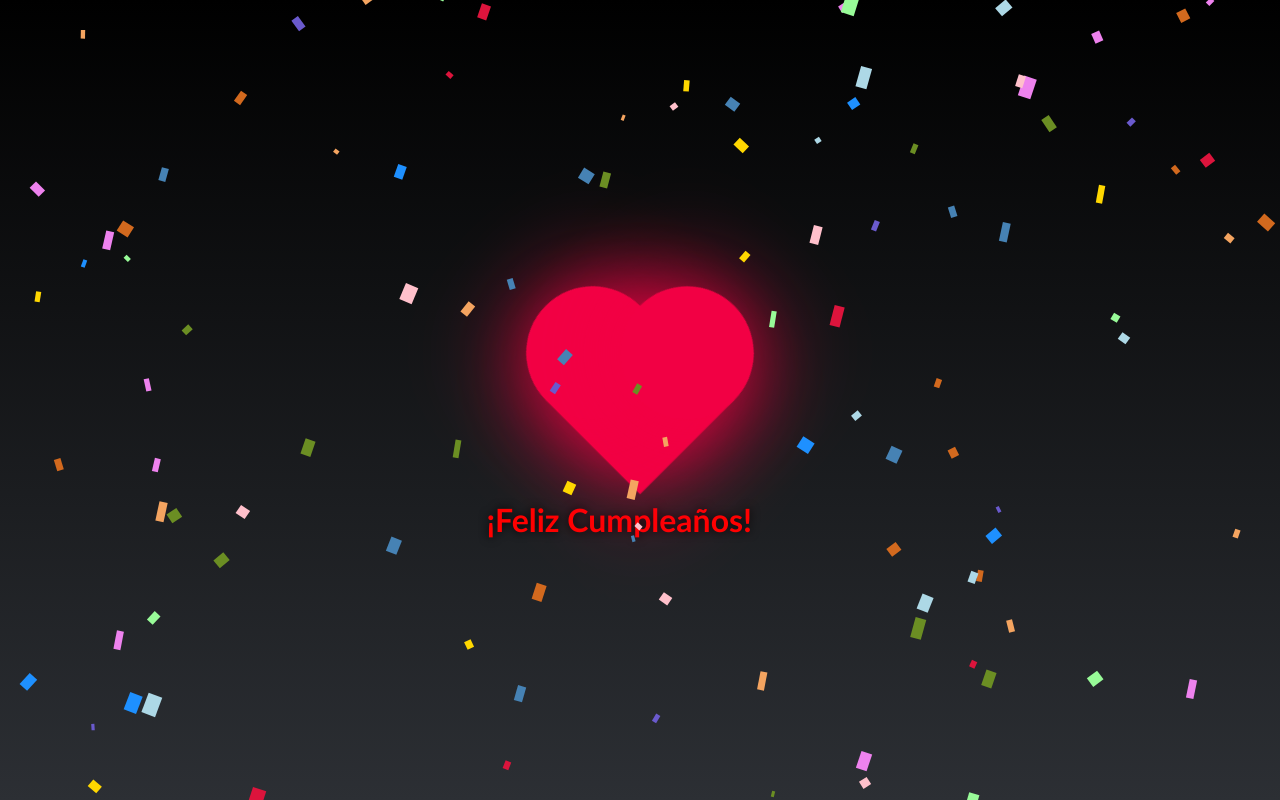
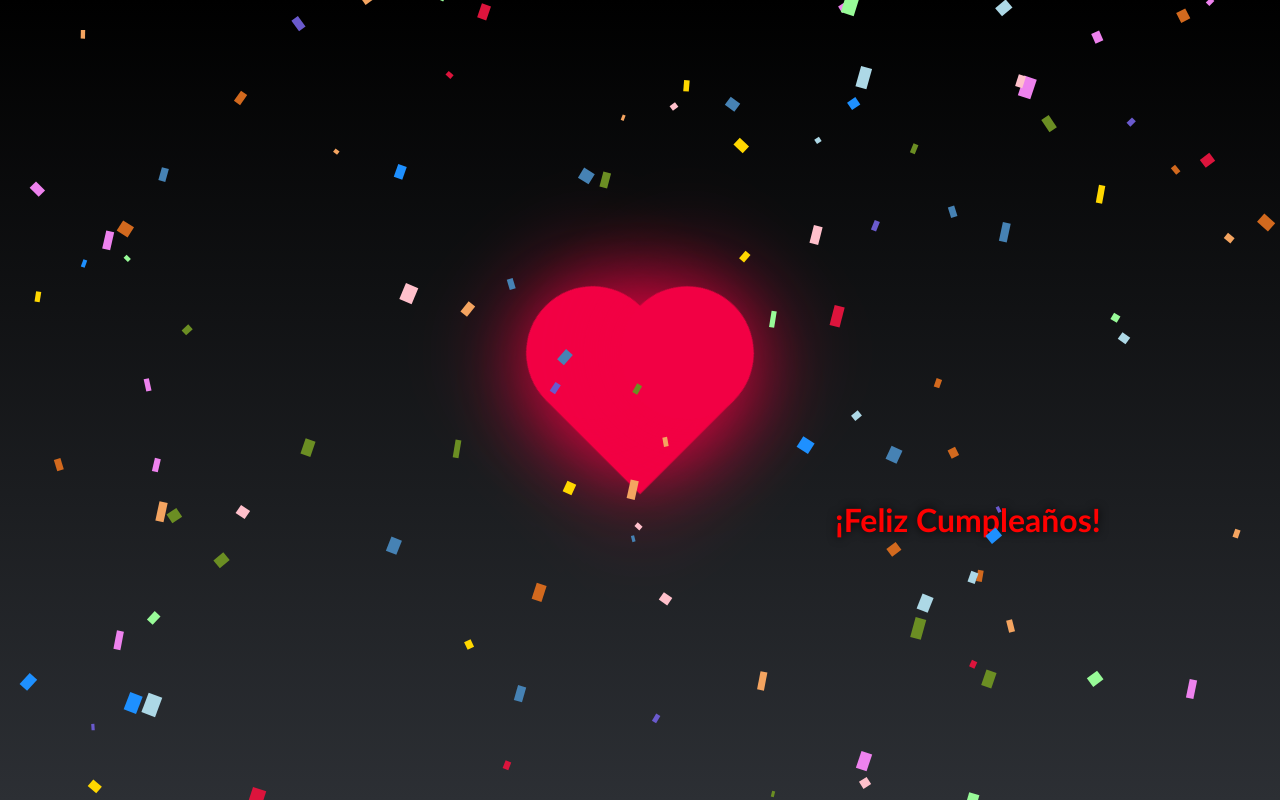
Before and after one commit to less18x/less18x.github.io, a plain HTML site: page index.html in a window 1280 px wide. Drawn offline with Linux system fonts and the light colour scheme.

Commit message:
prueba 1

```diff
--- a/index.html
+++ b/index.html
@@ -19,7 +19,7 @@
             position: fixed;
             color: #f20050;
             bottom: 30vh;
-            left: 38vw;
+            left: 835px;
             text-shadow: 0 0 5px black;
             animation: text 1s linear infinite;
             font-family: 'Gill Sans', 'Gill Sans MT', Calibri, 'Trebuchet MS', sans-serif;
```
